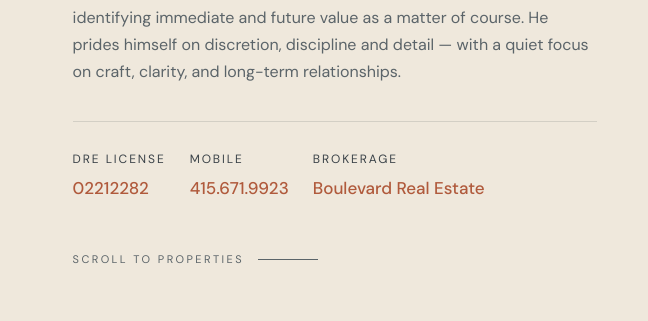
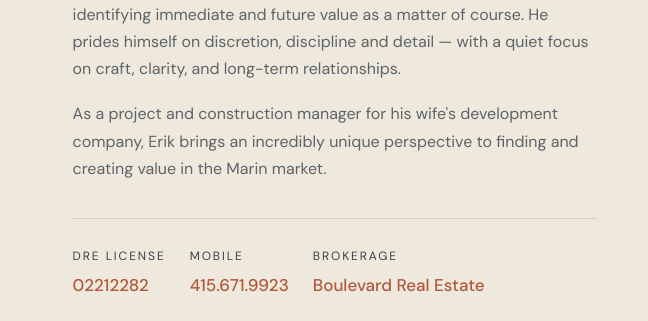
Before and after one commit to gittyalt/erikaltman-site, a plain HTML site: page index.html in a window 1280 px wide. Shown: the part 576-897 px from the top of the page, 632-1280 px from the left. Drawn offline with Linux system fonts and the light colour scheme.

Commit message:
Homepage bio: add development/construction paragraph
Co-Authored-By: Claude Opus 5.5 <noreply@anthropic.com>
Claude-Session: https://claude.ai/code/session_01B1uBNzX1js3teX5BwNRJ5Q

```diff
--- a/index.html
+++ b/index.html
@@ -39,6 +39,9 @@
         <h1 class="h-display fade-up d1">Real<br>Marin<br>Estates</h1>
         <p class="body-text fade-up d2" style="margin-top:30px;">
           Erik Altman is a third-generation Marin County native with seventeen years of brand and marketing leadership in commercial real estate. A seasoned negotiator, Erik is a relentless advocate for his clients, identifying immediate and future value as a matter of course. He prides himself on discretion, discipline and detail — with a quiet focus on craft, clarity, and long-term relationships.
+        </p>
+        <p class="body-text fade-up d2" style="margin-top:18px;">
+          As a project and construction manager for his wife's development company, Erik brings an incredibly unique perspective to finding and creating value in the Marin market.
         </p>
         <div class="intro-meta fade-up d3">
           <div class="intro-meta-item">
```
